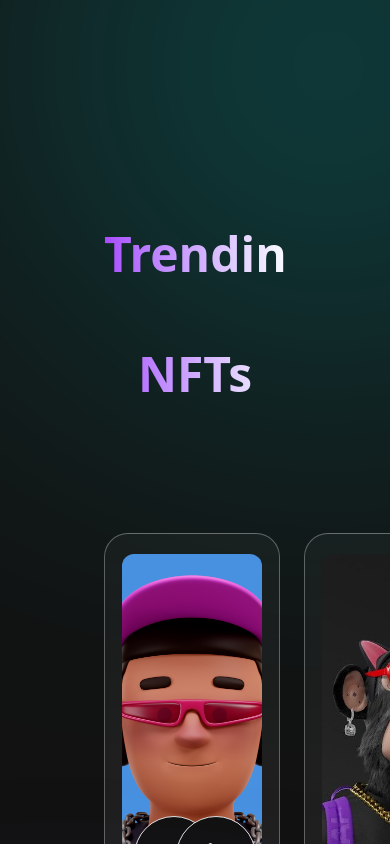
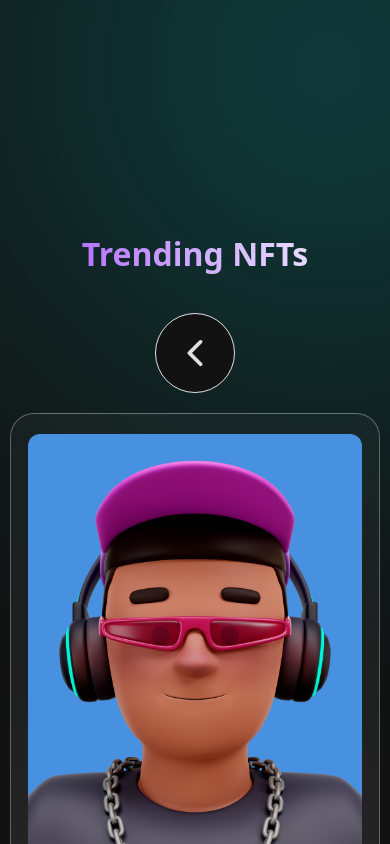
Before and after one commit to Eche00/NIFTORA, a React (Vite) app: page / in a window 390 px wide. Shown: the part 1580-2424 px from the top of the page. Built offline with nearby package versions, Linux system fonts and the light colour scheme.

Commit message:
Refactor Trending component for improved layout and responsiveness

```diff
--- a/src/pages/homeComponents/Trending.tsx
+++ b/src/pages/homeComponents/Trending.tsx
@@ -24,19 +24,19 @@ function Trending() {
       <span className=" circleBlurR"></span>
 
       {/* <div class="absolute inset-0 -z-10 h-full w-full bg-white "></div> */}
-      <main className="px-[104px] py-[64px] flex flex-col relative">
-         <motion.h1 initial={{opacity:0,y:100}} whileInView={{opacity:1, y:1}} transition={{duration:2}} viewport={{ once: true }} className="text-[48px] font-[700] leading-[120px] text-center text-transparent bg-clip-text bg-gradient-to-r  from-[#A849FF] to-[#F9FBFF]">
+      <main className="sm:px-[104px] px-[10px] py-[64px] flex flex-col relative">
+         <motion.h1 initial={{opacity:0,y:100}} whileInView={{opacity:1, y:1}} transition={{duration:2}} viewport={{ once: true }} className="sm:text-[48px] text-[32px] text-nowrap font-[700] leading-[120px] text-center text-transparent bg-clip-text bg-gradient-to-r  from-[#A849FF] to-[#F9FBFF]">
            Trending NFTs
          </motion.h1>
 
       {/* Trending slide  */}
         <motion.section
-        initial={{opacity:0,scale:0.5}} whileInView={{opacity:1, scale:1}} transition={{duration:2}} viewport={{ once: true }} className="flex items-center gap-[24px] justify-between relative py-[100px]">
+        initial={{opacity:0,scale:0.5}} whileInView={{opacity:1, scale:1}} transition={{duration:2}} viewport={{ once: true }} className="flex sm:flex-row flex-col items-center gap-[24px] sm:justify-between justify-center relative py-[100px]">
         {/* buttons */}
-        <button className="w-[80px] h-[80px] rounded-full bg-[#121212] border-[1px] border-[#E0E0E0] text-[#E0E0E0] text-[40px] flex items-center justify-center absolute top-1/2 left-[30px]  -translate-y-1/2 cursor-pointer  disabled:cursor-not-allowed" onClick={handlePrev} disabled={currentIndex === 0}>
+        <button className="w-[80px] h-[80px] rounded-full bg-[#121212] border-[1px] border-[#E0E0E0] text-[#E0E0E0] text-[40px] flex items-center justify-center absolute sm:top-1/2 sm:left-[30px] top-0  sm:-translate-y-1/2 cursor-pointer  disabled:cursor-not-allowed" onClick={handlePrev} disabled={currentIndex === 0}>
             <IoIosArrowBack />
         </button>
-        <button className="w-[80px] h-[80px] rounded-full bg-[#121212] border-[1px] border-[#E0E0E0] text-[#E0E0E0] text-[40px] flex items-center justify-center absolute top-1/2 right-[30px]  -translate-y-1/2 cursor-pointer  disabled:cursor-not-allowed" onClick={handleNext} disabled={currentIndex >= Math.ceil(trending.length / cardsPerClick) - 1}>
+        <button className="w-[80px] h-[80px] rounded-full bg-[#121212] border-[1px] border-[#E0E0E0] text-[#E0E0E0] text-[40px] flex items-center justify-center absolute sm:top-1/2 sm:right-[30px]  sm:-translate-y-1/2 bottom-0 cursor-pointer  disabled:cursor-not-allowed" onClick={handleNext} disabled={currentIndex >= Math.ceil(trending.length / cardsPerClick) - 1}>
             <IoIosArrowForward />
         </button>
 
```
